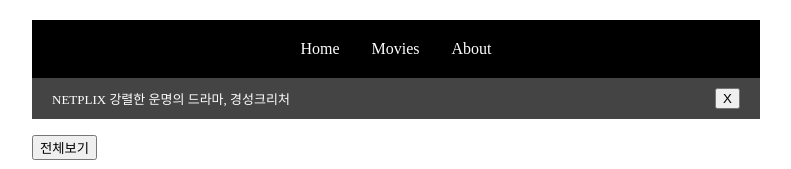
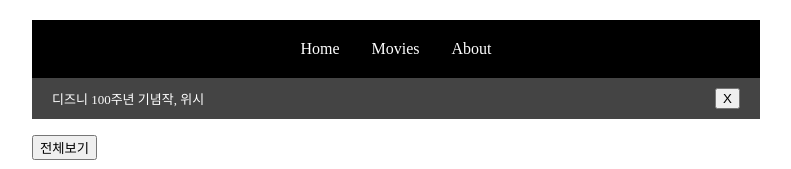
Before and after one commit to hyunz214/vue-movie-info, a Vue app: page / in a window 1280 px wide. Shown: the top 169 px of the page, without its empty margins (244-1035 px from the left). Built offline with nearby package versions, Linux system fonts and the light colour scheme.

Commit message:
14. event컴포넌트에 3초마다 텍스트 변경되게 설정

```diff
--- a/src/App.vue
+++ b/src/App.vue
@@ -1,6 +1,6 @@
 <template>
     <Navbar />
-    <Event :text="text" />
+    <Event :text="text[eventTextNum]" />
     <p>
         <button @click="showAllMovie">전체보기</button>
     </p>
@@ -25,7 +25,9 @@
             data: data, //원본
             data_temp: [...data], //사본
             selectedMovieIndex: 0,
-            text: "NETPLIX 강렬한 운명의 드라마, 경성크리처",
+            text: ["NETPLIX 강렬한 운명의 드라마, 경성크리처", "디즈니 100주년 기념작, 위시", "그날, 대한민국의 운명이 바뀌었다, 서울의 봄"],
+            eventTextNum: 0,
+            interval: null,
         };
     },
     components: {
@@ -55,6 +57,18 @@
         showAllMovie() {
             this.data_temp = [...this.data];
         },
+    },
+    mounted() {
+        this.interval = setInterval(() => {
+            if (this.eventTextNum == this.text.length - 1) {
+                this.eventTextNum = 0;
+            } else {
+                this.eventTextNum += 1;
+            }
+        }, 3000);
+    },
+    unmounted() {
+        clearInterval(this.interval);
     },
 };
 </script>
```
